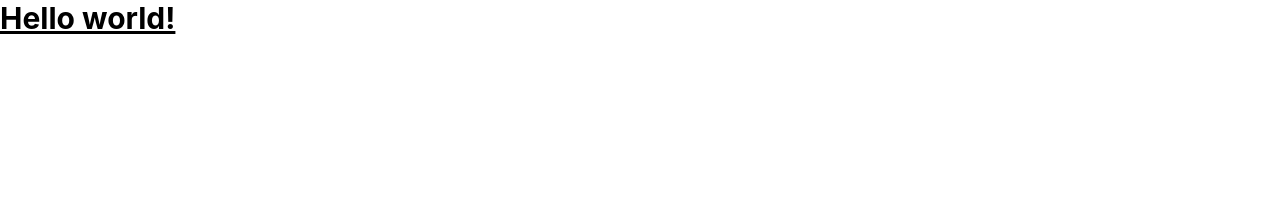
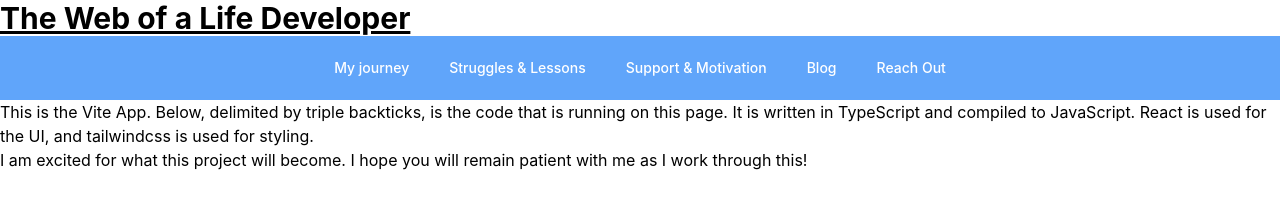
Before and after one commit to NickArch94/PWP-Web-of-a-Life-Developer, a website built with Vite: page index.html in a window 1280 px wide. Built offline with nearby package versions, Linux system fonts and the light colour scheme.

Commit message:
I was able to add some new elements for my navigation bar, and did some styling via TailwindCSS.

```diff
--- a/index.html
+++ b/index.html
@@ -8,11 +8,36 @@
 
   </head>
   <body>
+  <h1 class="text-3xl font-bold underline">
+    The Web of a Life Developer
+  </h1>
+  <!--Navigation-->
+  <nav class="bg-blue-400">
+    <div class="mx-auto max-w-7x1 px-2">
+      <div class="relative flex h-16 items-center justify-between">
+      <div class="flex flex-1 items-center justify-center">
+        <div class="flex space-x-4">
+          <a href="#" class="text-white px-3 py-2 rounded-md text-sm font-medium">My journey</a>
 
+          <a href="#" class="text-white px-3 py-2 rounded-md text-sm font-medium">Struggles & Lessons</a>
 
-  <h1 class="text-3xl font-bold underline">
-    Hello world!
-  </h1>
+          <a href="#" class="text-white px-3 py-2 rounded-md text-sm font-medium">Support & Motivation</a>
+
+          <a href="#" class="text-white px-3 py-2 rounded-md text-sm font-medium">Blog</a>
+
+          <a href="#" class="text-white px-3 py-2 rounded-md text-sm font-medium">Reach Out</a>
+        </div>
+      </div>
+      </div>
+    </div>
+  </nav>
+  <p>
+    This is the Vite App. Below, delimited by triple backticks, is the code that is running on this page.
+    It is written in TypeScript and compiled to JavaScript. React is used for the UI, and tailwindcss is used for styling.
+  </p>
+  <p>
+    I am excited for what this project will become. I hope you will remain patient with me as I work through this!
+  </p>
 
     <script type="module" src="/src/main.js"></script>
   </body>
```
